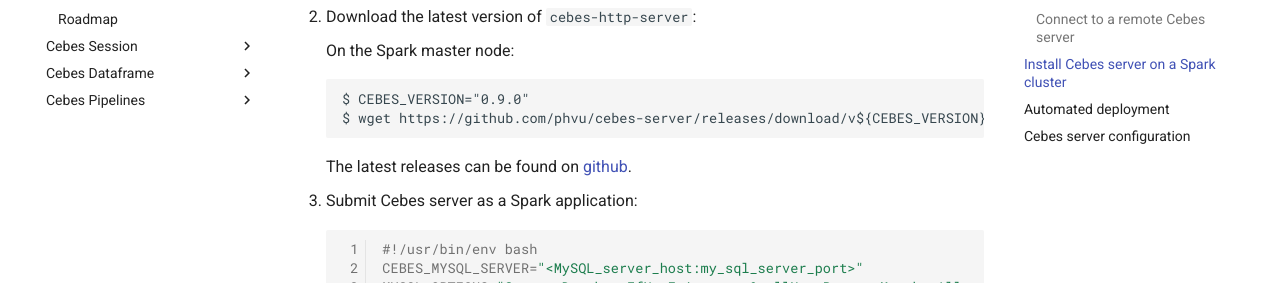
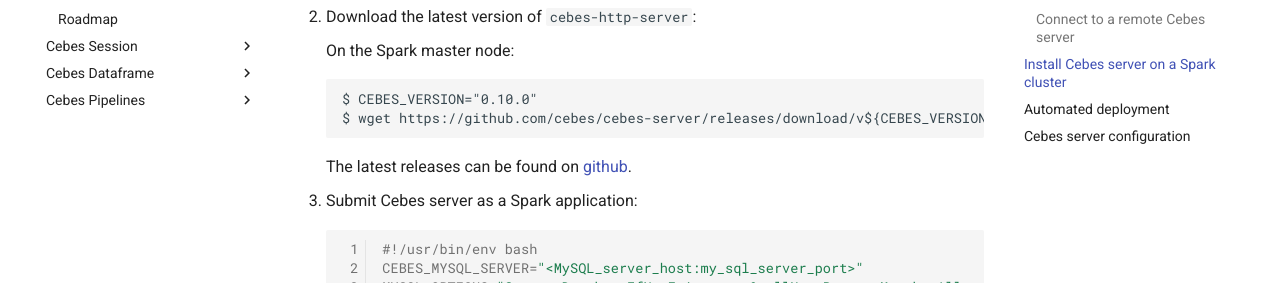
Before and after one commit to cebes/cebes.github.io, an MkDocs documentation site: the page built from sources/installation.md, in a window 1280 px wide and 900 px high, scrolled down 2501 px. Shown: the part 170-453 px from the top of the window. Built offline with MkDocs 1.6.1 and Material for MkDocs 9.7.7, drawn with Linux system fonts in a browser that asks for light colours; comment, search, counter and statistics services are not loaded; old or Windows-style settings are respelled for this version of MkDocs.

Commit message:
minor fix to repo links

```diff
--- a/mkdocs.yml
+++ b/mkdocs.yml
@@ -12,7 +12,7 @@
 
 docs_dir: sources
 repo_url: http://github.com/cebes/cebes-server
-site_url: http://cebes.io/
+site_url: http://www.cebes.io/
 
 markdown_extensions:
   - admonition
@@ -29,6 +29,10 @@
       link: 'https://twitter.com/cebes_io'
     - type: 'globe'
       link: 'https://gitter.im/cebes-io/Lobby'
+
+google_analytics:
+  - 'UA-86687522-3'
+  - 'auto'
 
 edit_uri: ''
 site_description: 'Cebes - the integrated framework for Data Science'
--- a/sources/installation.md
+++ b/sources/installation.md
@@ -95,7 +95,7 @@
 
     Assume you have a MySQL/MariaDB database running at `DATABASE_HOST:DATABASE_PORT`. You can
     configure this database for Cebes using the
-    [setup-db.sh](https://github.com/phvu/cebes-server/blob/master/cebes-http-server/script/setup-db.sh) script.
+    [setup-db.sh](https://github.com/cebes/cebes-server/blob/master/cebes-http-server/script/setup-db.sh) script.
     Just run it in a terminal:
 
         $ ./setup-db.sh
@@ -110,10 +110,10 @@
 
     On the Spark master node:
 
-        $ CEBES_VERSION="0.9.0"
-        $ wget https://github.com/phvu/cebes-server/releases/download/v${CEBES_VERSION}/cebes-http-server-assembly-${CEBES_VERSION}.jar
+        $ CEBES_VERSION="0.10.0"
+        $ wget https://github.com/cebes/cebes-server/releases/download/v${CEBES_VERSION}/cebes-http-server-assembly-${CEBES_VERSION}.jar
 
-    The latest releases can be found on [github](https://github.com/phvu/cebes-server/releases).
+    The latest releases can be found on [github](https://github.com/cebes/cebes-server/releases).
 
 3. Submit Cebes server as a Spark application:
 
```
Also changed, not shown: sources/pipelines_deploy.md (+1 -1 lines).
